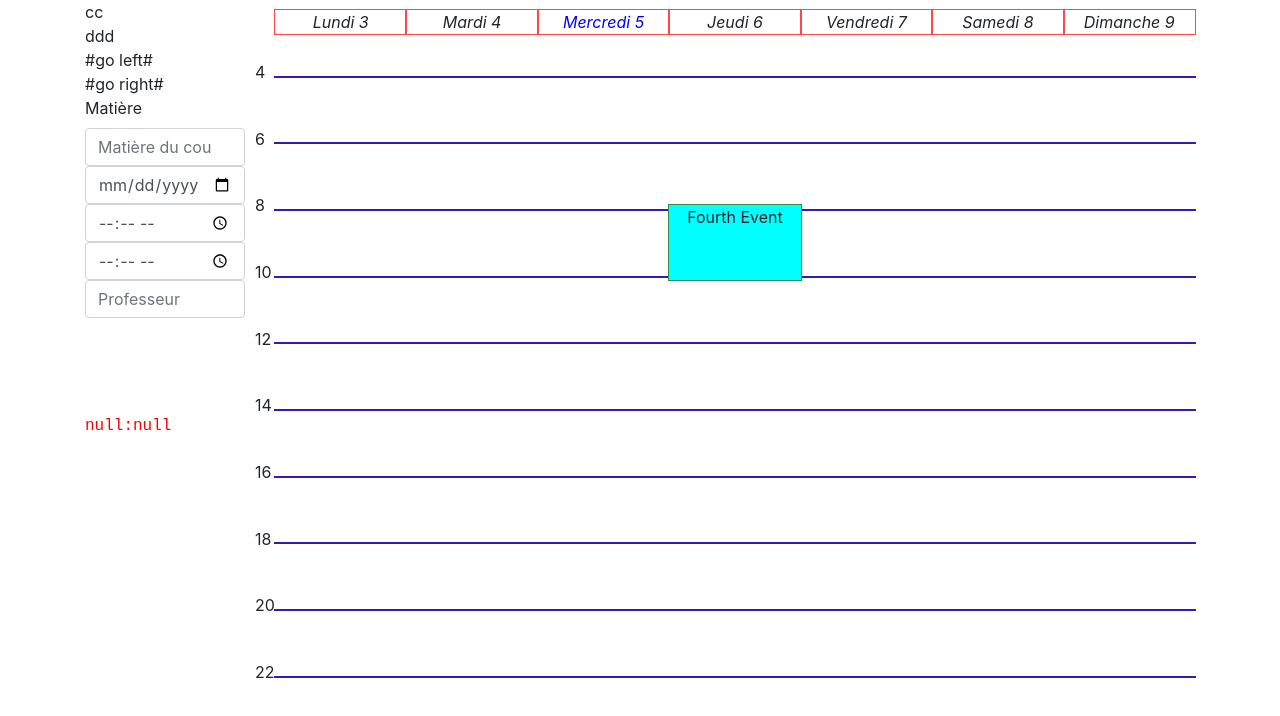
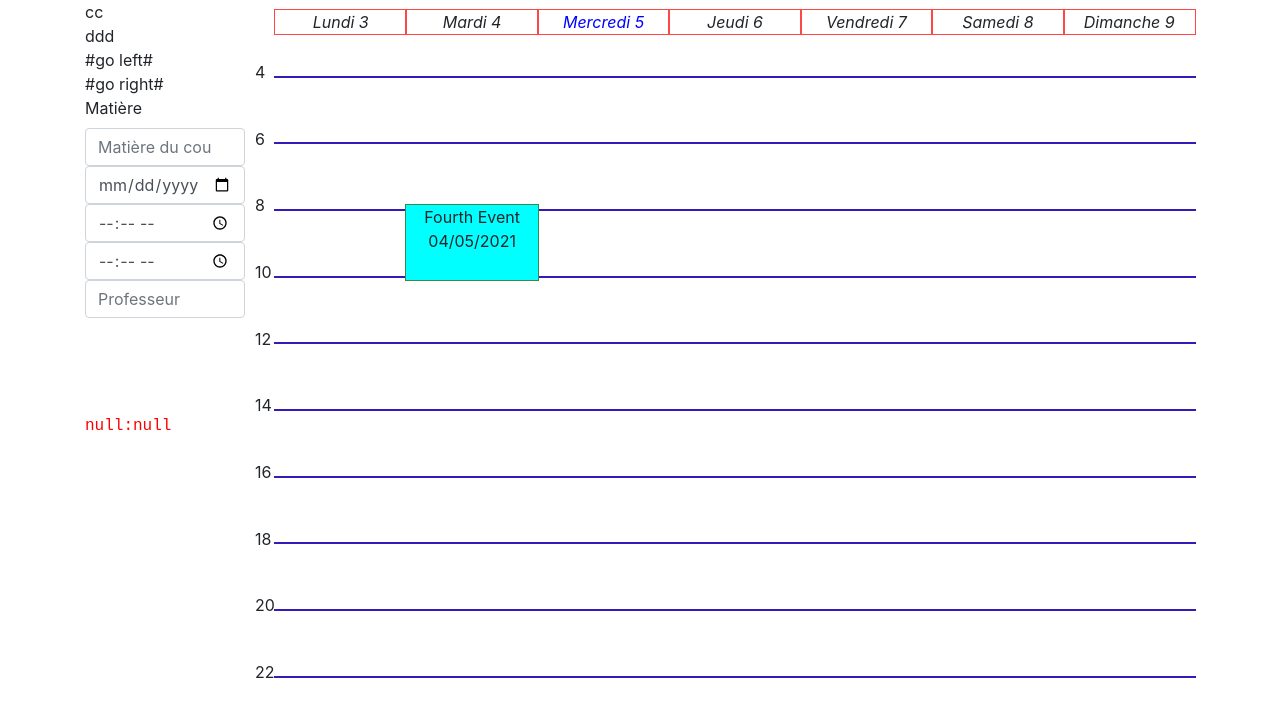
Before and after one commit to Loop-afk/amu-edt, a Nuxt app: page / in a window 1280 px wide. Shown: the top 716 px of the page. Built offline with nearby package versions, Linux system fonts and the light colour scheme.

Commit message:
bug fixed

```diff
--- a/assets/js/comparableDate.js
+++ b/assets/js/comparableDate.js
@@ -1,7 +1,13 @@
 export function getComparableFromDate (date) {
-  return { day: date.getDay(), month: date.getMonth() + 1, year: date.getFullYear() }
+  return { day: date.getDate(), month: date.getMonth() + 1, year: date.getFullYear() }
 }
 
 export function compareComparableDate (c1, c2) {
+  /*
+  console.log(c1.day, c2.day)
+  console.log(c1.month, c2.month)
+  console.log(c1.year, c2.year)
+  console.log('(----)')
+  */
   return c1.day === c2.day && c1.month === c2.month && c1.year === c2.year
 }
--- a/assets/js/weekDays.js
+++ b/assets/js/weekDays.js
@@ -6,13 +6,16 @@ let date = null
 export function getWeekDays (scheduleSettingsDate) {
   const scheduleSettingsDateComparable = getComparableFromDate(scheduleSettingsDate)
   if (date === null) {
+    // console.log('start')
     date = scheduleSettingsDateComparable
     return weekDays
   }
+  console.log('==>', date, scheduleSettingsDateComparable)
   if (compareComparableDate(date, scheduleSettingsDateComparable)) {
+    // console.log('same date')
     return weekDays
   }
-
+  // console.log('third')
   weekDays = null
   date = scheduleSettingsDate
   return weekDays
--- a/components/Schedule/Schedule.vue
+++ b/components/Schedule/Schedule.vue
@@ -124,17 +124,26 @@ export default {
   methods: {
     scheduleSettingsGetWeekDays () {
       const dayWeek = []
+      // console.log(this.scheduleSettingsDate, -1 * this.scheduleSettingsDate.getDay() + 1)
       const weekDate = addDays(this.scheduleSettingsDate, -1 * this.scheduleSettingsDate.getDay() + 1)
       for (const dayWeekKey of Array(this.daysOfTheWeek).keys()) {
         const tempDate = addDays(weekDate, dayWeekKey)
+        console.log(weekDate, dayWeekKey, tempDate)
         dayWeek.push(tempDate)
       }
+      console.table(dayWeek)
       return dayWeek
     },
     scheduleParseSchedule (schedule, day) { // permet d'envoyer seulement les cours du jour au composant ScheduleDay
       const comparableDay = getComparableFromDate(day)
+      console.log(comparableDay)
       const a = schedule.data.filter(course => compareComparableDate(course.day, comparableDay))
-      const b = a.filter(course => this.scheduleDisplayedGroups.some(eachGroup => course.groups.some(courseAllowed => courseAllowed.id === eachGroup)) === true)
+      let b = a.filter(course => this.scheduleDisplayedGroups.some(eachGroup => course.groups.some(courseAllowed => courseAllowed.id === eachGroup)) === true)
+      // console.log(b)
+      // console.log('---')
+      if (b.length === 0) {
+        b = null
+      }
       return { data: b, workingHours: schedule.workingHours } // attention avant chaque modification de data
     },
     isDateToday (date) {
@@ -154,7 +163,6 @@ export default {
     },
     generateWeekDays (date) {
       let weekDays = getWeekDays(date)
-      console.log(weekDays)
       if (weekDays != null) { return weekDays }
       weekDays = this.scheduleSettingsGetWeekDays()
       setWeekDays(weekDays)
--- a/components/Schedule/ScheduleDay.vue
+++ b/components/Schedule/ScheduleDay.vue
@@ -10,6 +10,8 @@
       >
         <div class="scheduleCourseMessage">
           {{ course.ue.field.value }}
+          <br>
+          {{ getFormatedDate(course) }}
         </div>
         <b-popover
           :target="'course-target-'+getTargetId()"
@@ -19,7 +21,7 @@
         >
           {{ course.place.room.value + ' ' + course.teacher.value }}
           <br>
-          {{ getFormatedDate(course) }}
+          {{ getFormatedTime(course) }}
         </b-popover>
         {{ course.title }}
       </div>
@@ -47,15 +49,18 @@ export default {
     }
   },
   methods: {
-    getFormatedMinutes (minutes) {
+    getFormatedUnit (minutes) {
       if (minutes < 10) { return '0' + minutes }
       return minutes
     },
     getFormatedHoursMinutes (courseDate) {
-      return courseDate.hours + 'h' + this.getFormatedMinutes(courseDate.minutes)
+      return courseDate.hours + 'h' + this.getFormatedUnit(courseDate.minutes)
+    },
+    getFormatedTime (course) {
+      return this.getFormatedHoursMinutes(course.start) + ' - ' + this.getFormatedHoursMinutes(course.end)
     },
     getFormatedDate (course) {
-      return this.getFormatedHoursMinutes(course.start) + ' - ' + this.getFormatedHoursMinutes(course.end)
+      return this.getFormatedUnit(course.day.day) + '/' + this.getFormatedUnit(course.day.month) + '/' + course.day.year
     },
     scheduleGetHeightFromDate (course) {
       const unit = this.scheduleHeight / (this.scheduleSchedule.workingHours.end - this.scheduleSchedule.workingHours.start)
--- a/pages/index.vue
+++ b/pages/index.vue
@@ -53,10 +53,10 @@ export default {
     weekChange (event) {
       let offset
       clearIdTarget()
+      // à optimiser
       if (event === 'right') { offset = 7 } else if (event === 'left') { offset = -7 } else { console.warn('Illegal value from weekChange event: ' + event) }
-      console.log(this.day)
-      this.day = addDays(this.day, offset)
-      console.log(this.day)
+      const nday = addDays(this.day, offset)
+      this.day = nday
     }
   }
 }
```
